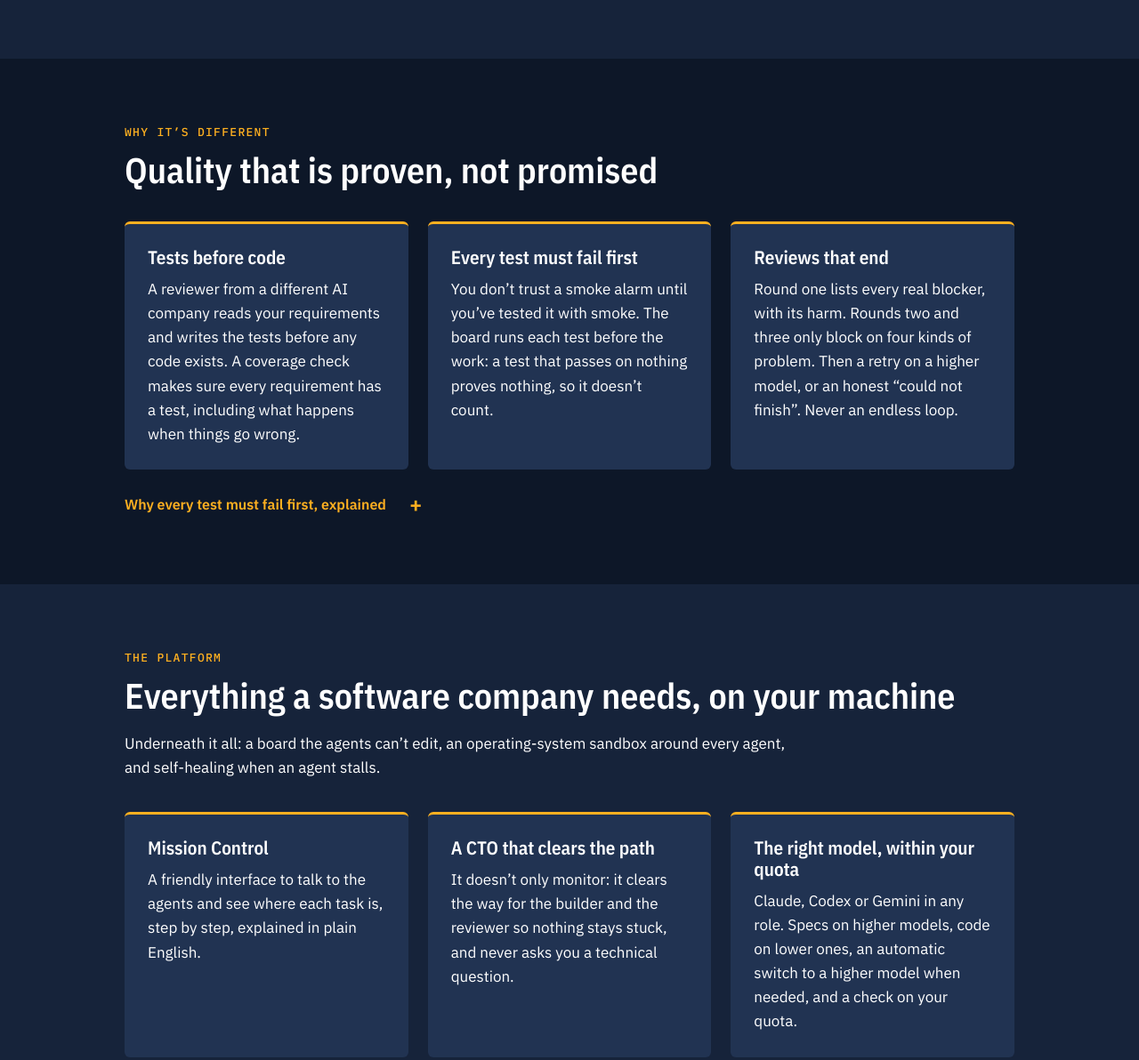
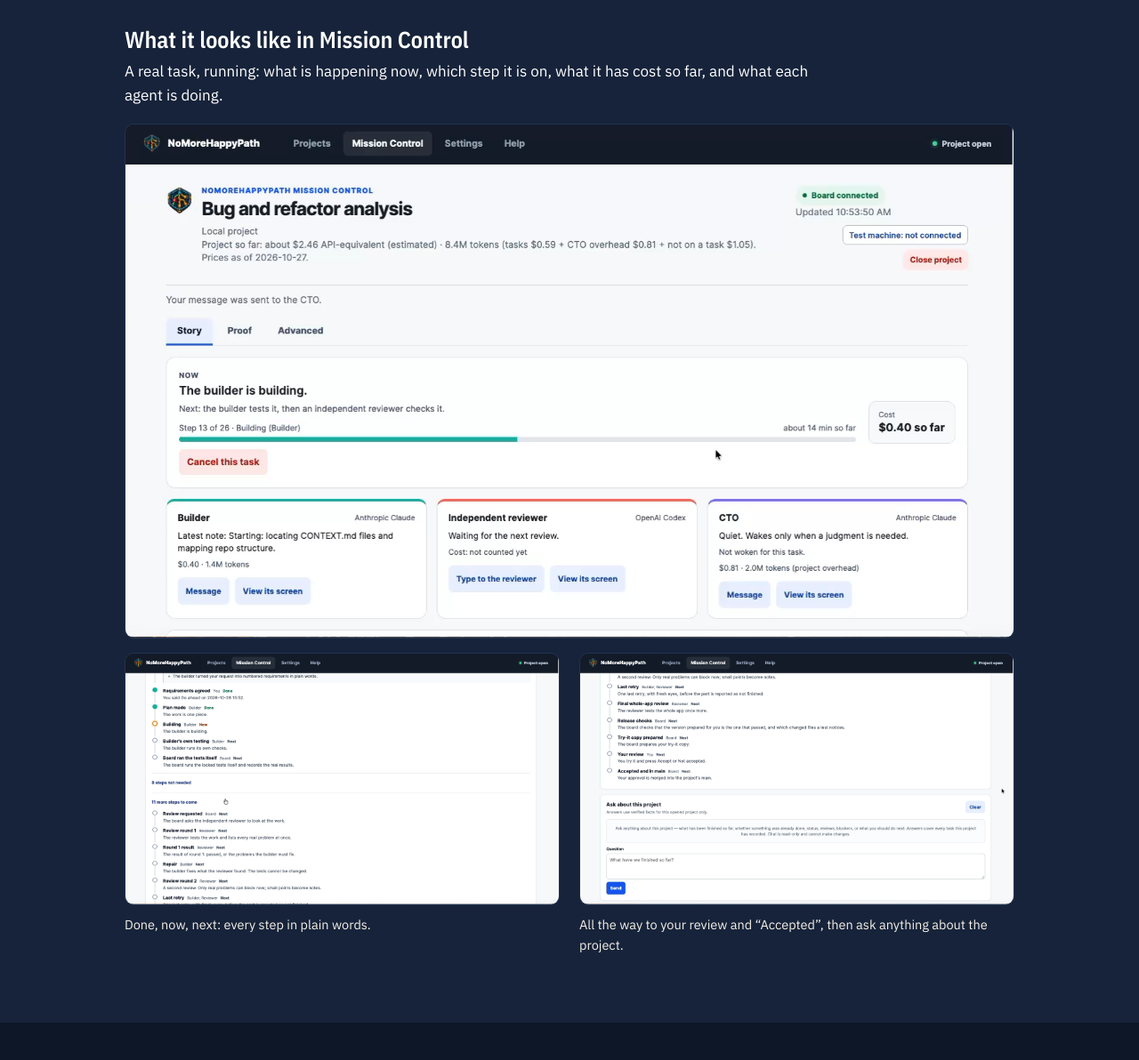
Before and after one commit to nomorehappypath/nomorehappypath.github.io, a plain HTML site: page index.html in a window 1280 px wide. Shown: the part 1700-2892 px from the top of the page at 89% size. Drawn offline with nearby package versions, Linux system fonts and the light colour scheme.

Commit message:
Show real Mission Control screens: live task, step timeline, settings and kinds of work
Co-Authored-By: Claude Opus 5.5 <noreply@anthropic.com>

```diff
--- a/index.html
+++ b/index.html
@@ -196,6 +196,10 @@
   @media (prefers-reduced-motion: reduce) { .ph-panel.on { animation: none; } }
   @media (max-width: 820px) { .big21 { flex-direction: column; align-items: flex-start; gap: 6px; } .big21 .num { font-size: 110px; } }
   .steps21 { margin-top: 30px; }
+  .live { margin-top: 40px; }
+  .live h3 { font-size: 26px; margin-bottom: 8px; }
+  .live > p { margin: 0 0 18px; max-width: 46em; }
+  .live img, #platform .shots img { width: 100%; height: auto; display: block; border-radius: 10px; border: 1.5px solid var(--ink-3); }
   .steps21 img { width: 100%; height: auto; display: block; border-radius: 10px; border: 1.5px solid var(--ink-3); }
   details.more { border: 0; padding: 0; margin-top: 26px; }
   details.more summary { display: inline-flex; font-size: 16px; color: var(--amber); }
@@ -315,6 +319,16 @@
             <li class="board"><small>Board</small><b data-n="21">Accepted work lands</b><span>It reaches the project&#x27;s main.</span></li>
         </ol></div>
       </div>
+          <div class="live">
+        <h3>What it looks like in Mission Control</h3>
+        <p>A real task, running: what is happening now, which step it is on, what it has cost so far, and what each agent is doing.</p>
+        <a class="zoom" href="assets/mc-where-we-are.png" target="_blank" rel="noopener"><img src="assets/mc-where-we-are.png" width="1446" height="836" loading="lazy" alt="Mission Control during a real task: the builder is building, step 13, a progress bar, the cost so far, and cards for the builder, the independent reviewer and the CTO."></a>
+        <div class="shots" style="margin-top:16px">
+          <figure><a class="zoom" href="assets/mc-timeline-now.png" target="_blank" rel="noopener"><img src="assets/mc-timeline-now.png" width="1446" height="836" loading="lazy" alt="The task timeline: requirements agreed and plan made are done, building is now, testing and the board's own test run are next."></a><figcaption>Done, now, next: every step in plain words.</figcaption></figure>
+          <figure><a class="zoom" href="assets/mc-timeline-accepted.png" target="_blank" rel="noopener"><img src="assets/mc-timeline-accepted.png" width="1446" height="836" loading="lazy" alt="The rest of the timeline: last retry, final whole-app review, release checks, try-it copy, your review, accepted and in main; then Ask about this project."></a><figcaption>All the way to your review and “Accepted”, then ask anything about the project.</figcaption></figure>
+        </div>
+      </div>
+
     </div>
   </section>
 
@@ -345,6 +359,10 @@
         <div class="card"><h3>Test where it will run</h3><p>Define virtual machines of different operating systems as test targets. A Windows program is built and tested on a real Windows machine, from your Mac.</p></div>
         <div class="card"><h3>Ask, look back, pause</h3><p>Ask questions about your project, look at its full history, and pause and restart without losing anything.</p></div>
         <div class="card"><h3>Security, enhanced on demand</h3><p>Every app gets a built-in security baseline. Switch on Enhanced security for a task and it adds a threat model, security tests and a controls register, ready for a security assessment or audit.</p></div>
+      </div>
+      <div class="shots" style="margin-top:30px">
+        <figure><a class="zoom" href="assets/mc-settings.png" target="_blank" rel="noopener"><img src="assets/mc-settings.png" width="1440" height="782" loading="lazy" alt="Settings: choose the AI company, model and effort for the builder, the independent reviewer and the CTO; the reviewer is always from a different AI company."></a><figcaption>Settings: pick the AI company, model and effort for each role, once.</figcaption></figure>
+        <figure><a class="zoom" href="assets/mc-start-kinds.png" target="_blank" rel="noopener"><img src="assets/mc-start-kinds.png" width="840" height="615" loading="lazy" alt="Start a Delivery Agent: choose Write code, Analyze code or Write specs, then the provider, model and effort for this launch."></a><figcaption>Choose the kind of work: write code, analyze code, or write specs.</figcaption></figure>
       </div>
     </div>
   </section>
```
Also changed, not shown: assets/mc-settings.png (added), assets/mc-start-kinds.png (added), assets/mc-timeline-accepted.png (added), assets/mc-timeline-now.png (added), assets/mc-where-we-are.png (added).
